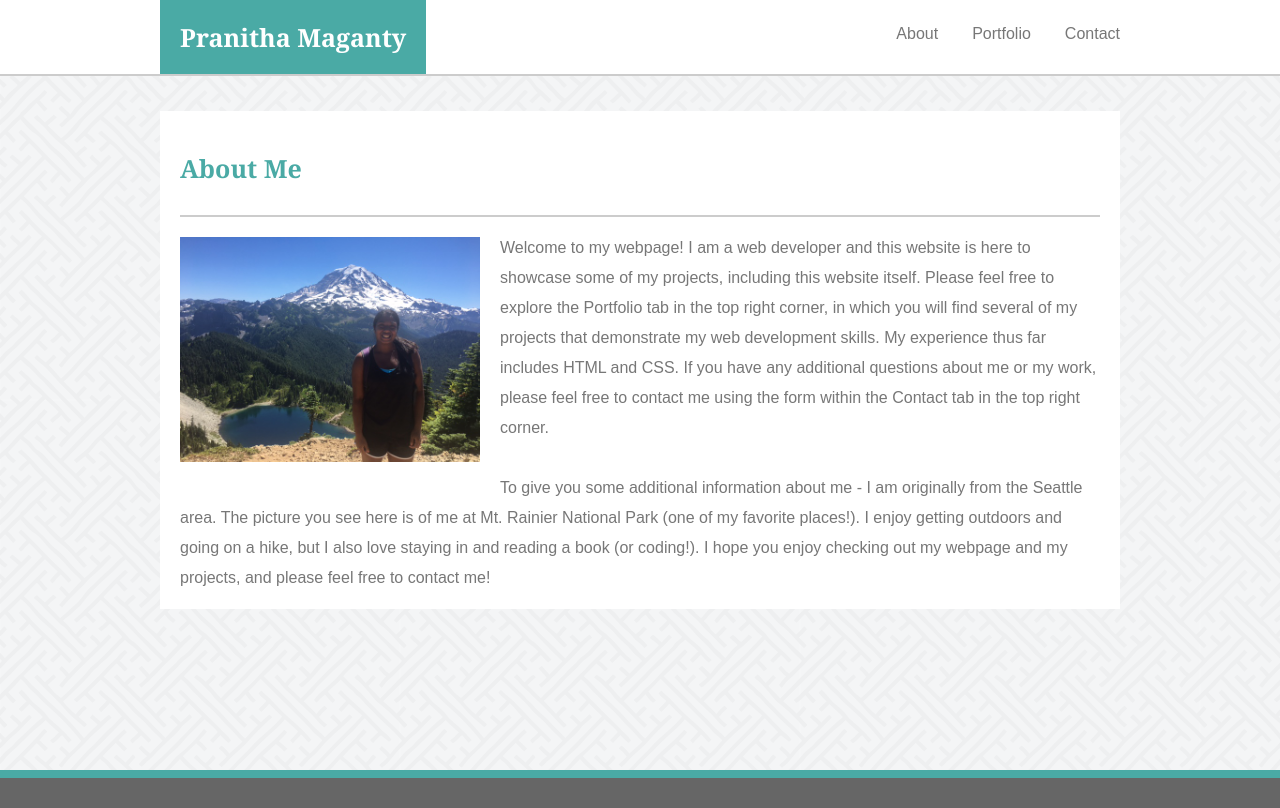
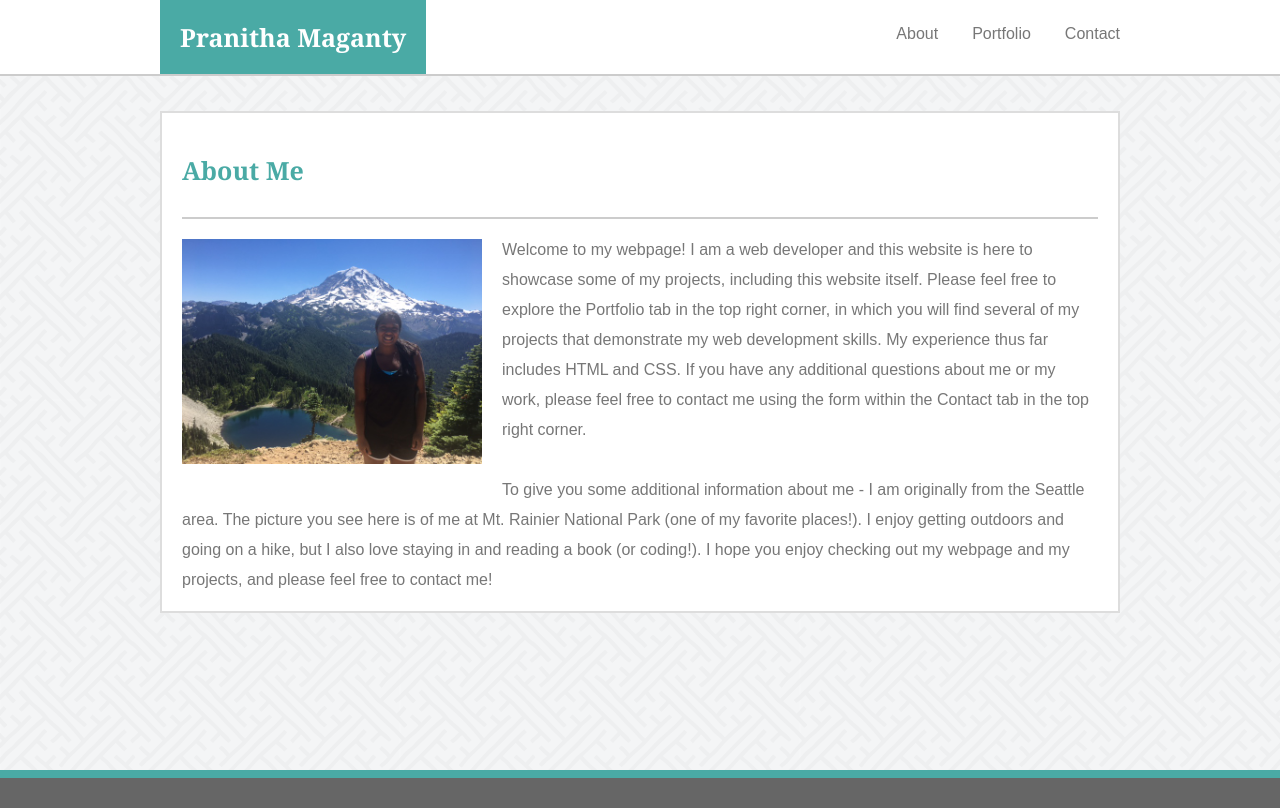
Before and after one commit to pmaganty/pmaganty.github.io, a plain HTML site: page index.html in a window 1280 px wide. Drawn offline with Linux system fonts and the light colour scheme.

Commit message:
add border to content section, add better comments, clean up with tabs where needed.

```diff
--- a/assets/css/style.css
+++ b/assets/css/style.css
@@ -75,10 +75,11 @@ html, body {
 /*main content style*/
 #content {
     background-color: #ffffff;
-    max-width: 920px;
+    max-width: 916px;
     margin: auto;
     padding-left: 20px;
     padding-right: 20px;
+    border: 2px solid #dddddd;
 }
 
 /*title of content section style*/
--- a/index.html
+++ b/index.html
@@ -9,10 +9,10 @@
 </head>
 
 <body>
+    <!--FOR STICKY FOOTER PURPOSE-->
     <div class="wrapper">
 
-
-    <div id="head" class="clearfix">
+        <header id="head" class="clearfix">
             <section id="head_text">
                 <section id="name">
                     Pranitha Maganty
@@ -24,7 +24,7 @@
                         <a class="links_1" href="contact.html">Contact</a>
                 </section>
             </section>
-    </div>
+        </header>
 
         <!--main content of page-->
         <div id="content" class="clearfix">
@@ -55,6 +55,7 @@
                 </p>
         </div>
 
+        <!--FOR STICKY FOOTER PURPOSE-->
         <div class="push"></div>
     </div>
 
```
Also changed, not shown: contact.html (+2 -2 lines), portfolio.html (+3 -1 lines). Lines whose indentation alone changed are shown as unchanged.
